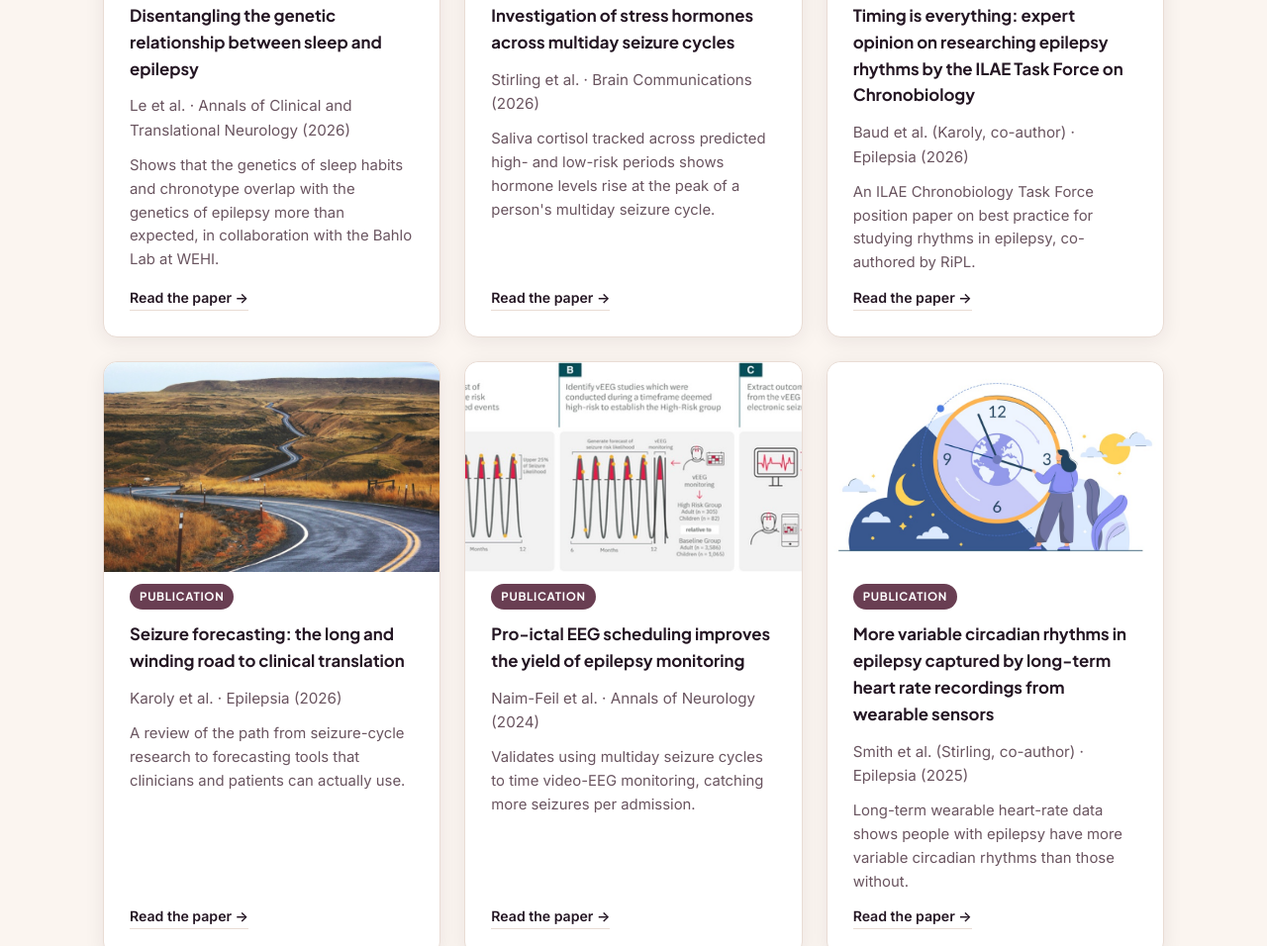
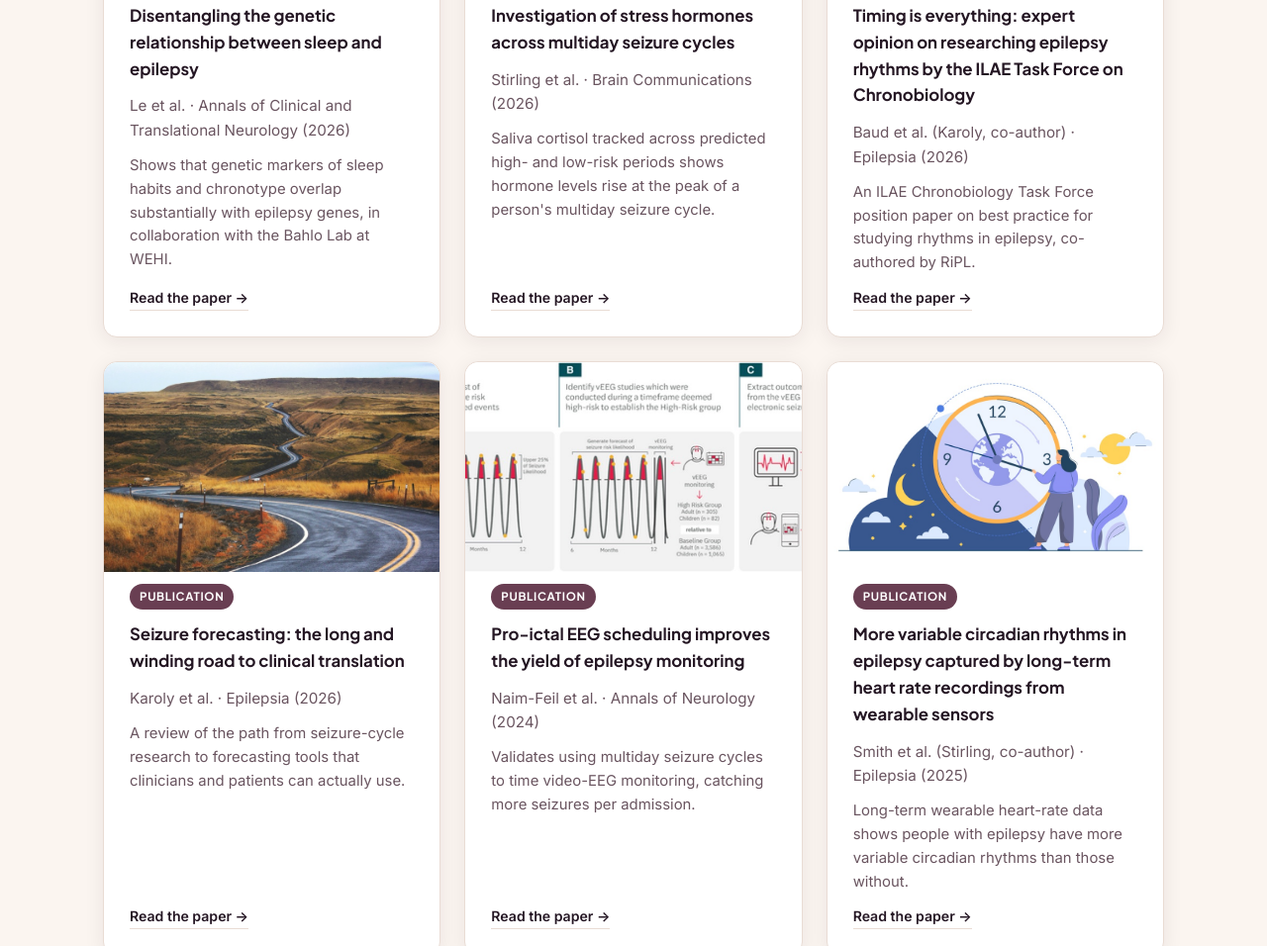
Before and after one commit to RiPLresearch/RiPLresearch.github.io, a plain HTML site: page publications.html in a window 1280 px wide. Shown: the part 1100-2056 px from the top of the page at 99% size. Drawn offline with Linux system fonts and the light colour scheme.

Commit message:
Update blurb for Le et al. 2026 sleep and epilepsy genetics paper
Co-Authored-By: Claude Sonnet 5.5 <noreply@anthropic.com>

```diff
--- a/publications.html
+++ b/publications.html
@@ -63,7 +63,7 @@
         <span class="badge publication">Publication</span>
         <h3>Disentangling the genetic relationship between sleep and epilepsy</h3>
         <p class="pub-meta">Le et al. · Annals of Clinical and Translational Neurology (2026)</p>
-        <p class="blurb">Shows that the genetics of sleep habits and chronotype overlap with the genetics of epilepsy more than expected, in collaboration with the Bahlo Lab at WEHI.</p>
+        <p class="blurb">Shows that genetic markers of sleep habits and chronotype overlap substantially with epilepsy genes, in collaboration with the Bahlo Lab at WEHI.</p>
         <a class="read-more" href="https://onlinelibrary.wiley.com/doi/full/10.1002/acn3.70568" target="_blank" rel="noopener">Read the paper →</a>
       </div>
 
```
